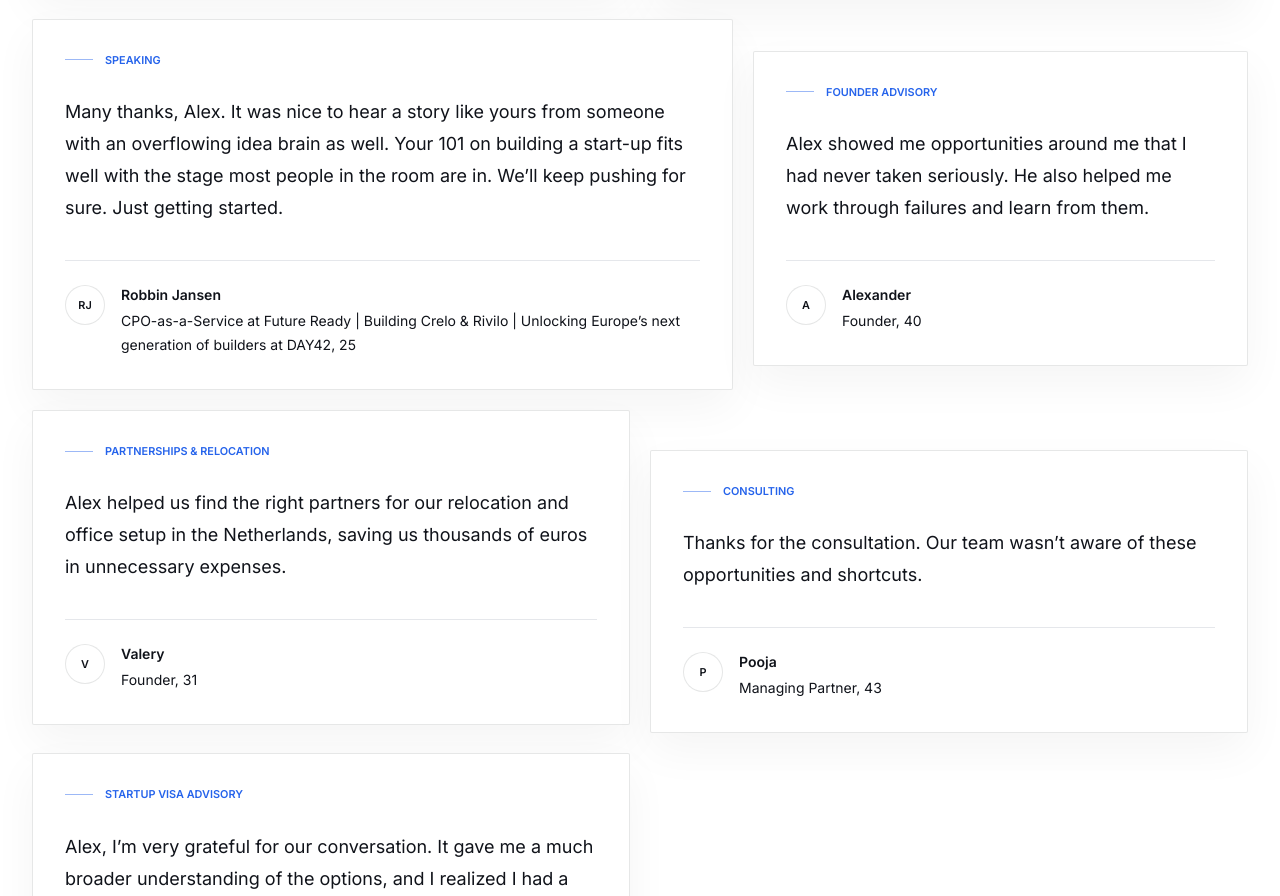
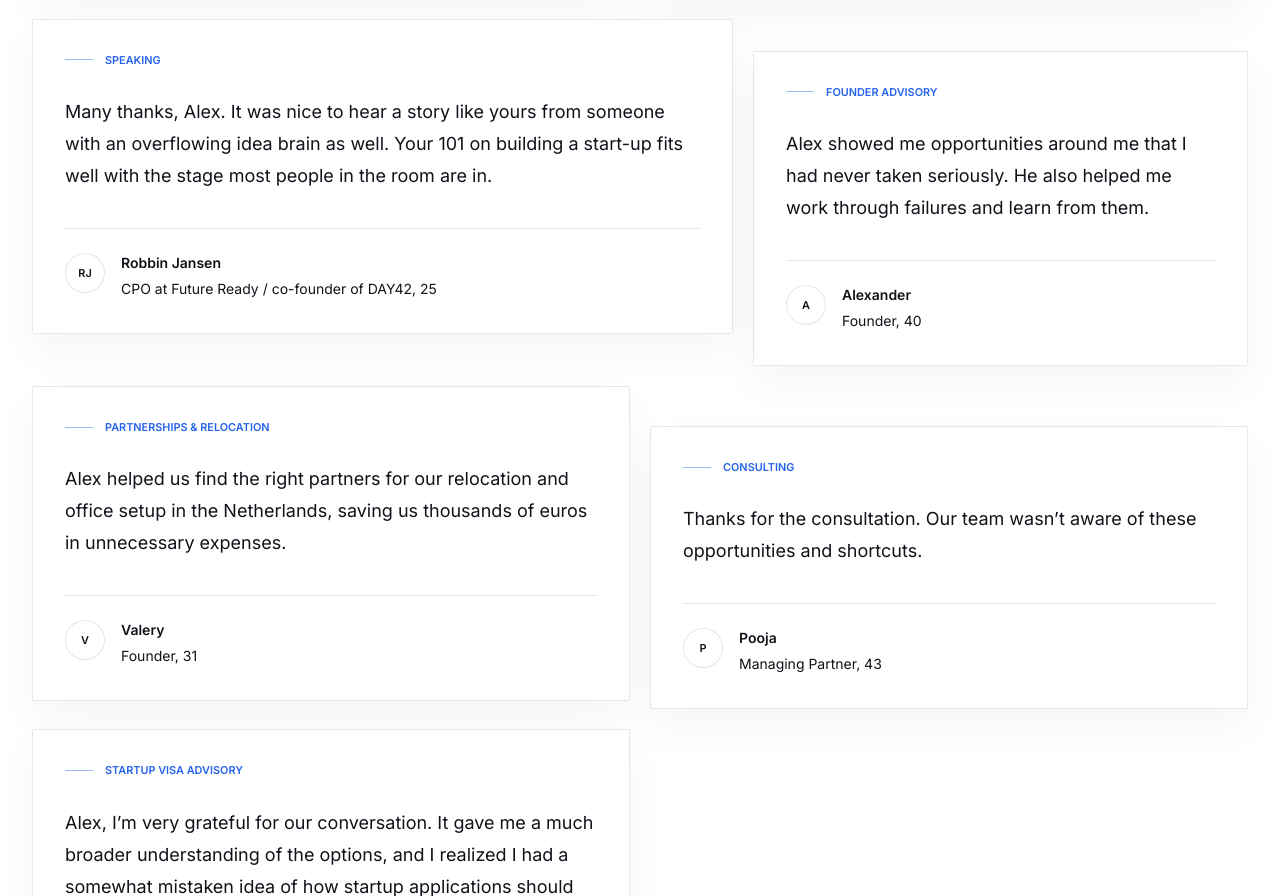
Before and after one commit to maninawild/alex-lindholm-site, a Next.js app: page /ru/trips/hoge-veluwe in a window 1280 px wide. Shown: the part 3504-4400 px from the top of the page. Built offline with nearby package versions, Linux system fonts and the light colour scheme.

Commit message:
content(testimonials): refine Robbin Jansen quote

```diff
--- a/data/testimonials.ts
+++ b/data/testimonials.ts
@@ -27,11 +27,11 @@ export const testimonials: Testimonial[] = [
   {
     name: "Robbin Jansen",
     role:
-      "CPO-as-a-Service at Future Ready | Building Crelo & Rivilo | Unlocking Europe’s next generation of builders at DAY42",
+      "CPO at Future Ready / co-founder of DAY42",
     age: 25,
     category: "Speaking",
     quote:
-      "Many thanks, Alex. It was nice to hear a story like yours from someone with an overflowing idea brain as well. Your 101 on building a start-up fits well with the stage most people in the room are in. We’ll keep pushing for sure. Just getting started.",
+      "Many thanks, Alex. It was nice to hear a story like yours from someone with an overflowing idea brain as well. Your 101 on building a start-up fits well with the stage most people in the room are in.",
   },
   {
     name: "Alexander",
```
